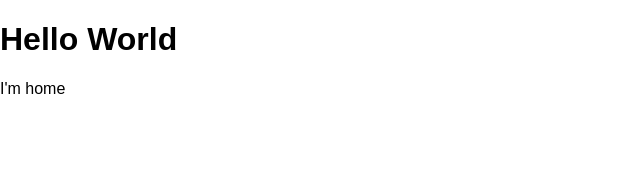
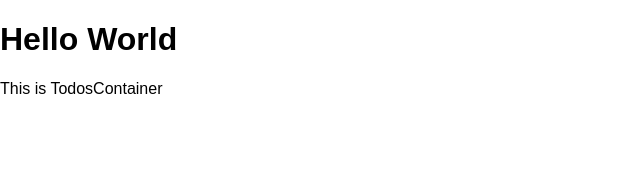
Before and after one commit to njang/GA-w08d02-todo-lab, a React (Create React App) app: page /todos in a window 1280 px wide. Shown: the top 170 px of the page, without its empty margins (0-640 px from the left). Built offline with nearby package versions, Linux system fonts and the light colour scheme.

Commit message:
Correct routing to TodosContainer

```diff
--- a/src/App.js
+++ b/src/App.js
@@ -9,8 +9,8 @@ class App extends Component {
       <div className="App">
         <h1>Hello World</h1>
         <Switch>
-        	<Route path='/' component={ Home }/>
-        	<Route path='/' component={ TodosContainer }/>
+        	<Route exact path='/' component={ Home }/>
+        	<Route path='/todos' component={ TodosContainer }/>
         </Switch>
       </div>
     );
--- a/src/containers/TodosContainer.js
+++ b/src/containers/TodosContainer.js
@@ -4,7 +4,7 @@ class TodosContainer extends Component {
   render() {
     return (
       <div className="Home">
-      	<p>TodosContainer</p>
+      	<p>This is TodosContainer</p>
       </div>
     );
   }
```
